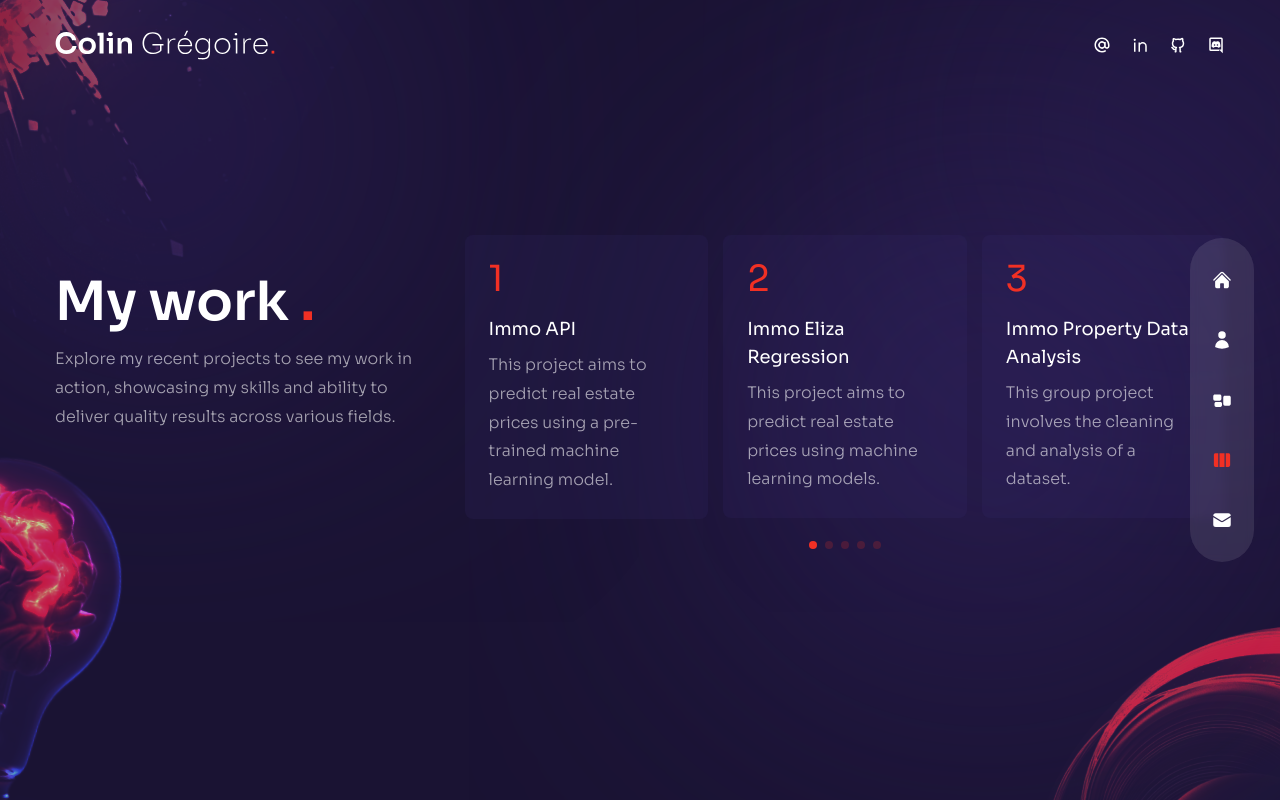
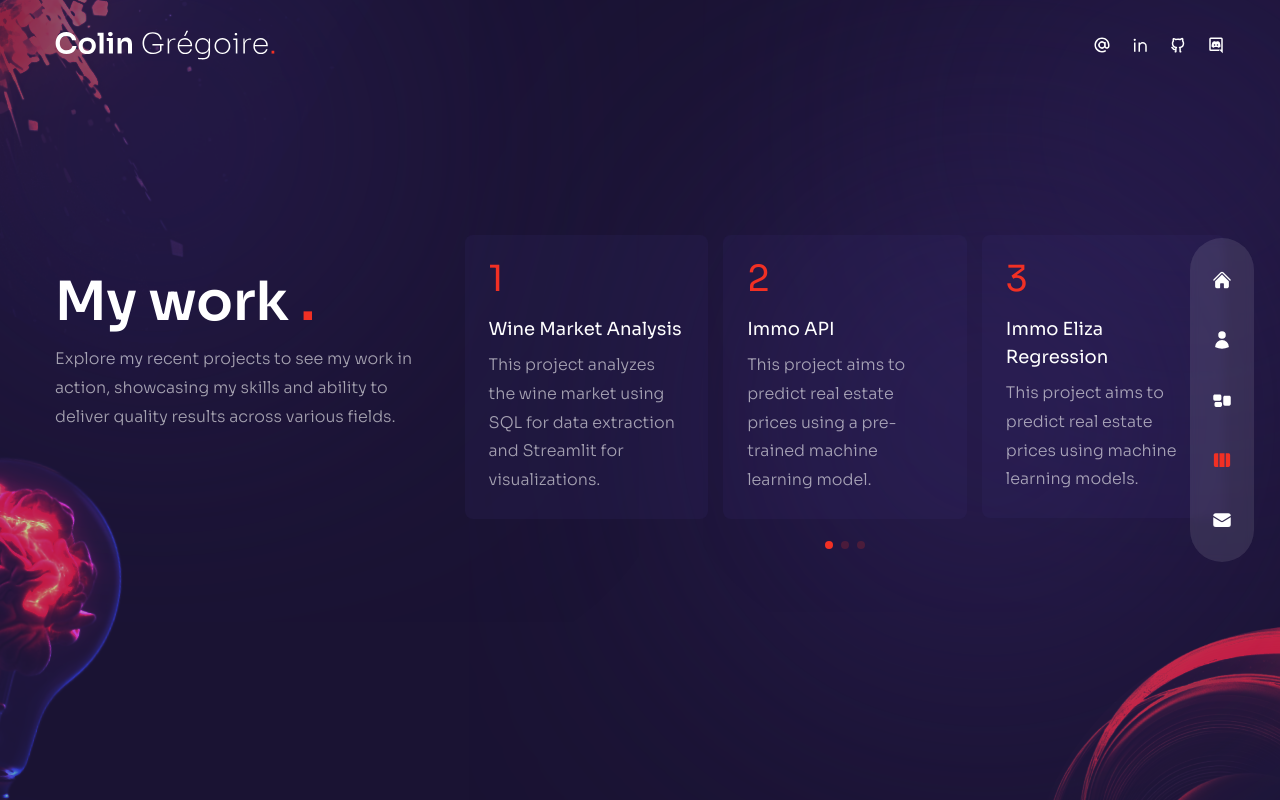
Before and after one commit to Lameuhton/atome_portfolio, a Next.js app: page /work in a window 1280 px wide. Built offline with nearby package versions, Linux system fonts and the light colour scheme.

Commit message:
added project to work section

```diff
--- a/components/WorkSlider.js
+++ b/components/WorkSlider.js
@@ -1,5 +1,11 @@
 // work data
 const workData = [
+  {
+    title: "Wine Market Analysis",
+    description:
+      "This project analyzes the wine market using SQL for data extraction and Streamlit for visualizations.",
+    github: "https://github.com/benozfirat/wine-market-analysis",
+  },
   {
     title: "Immo API",
     description:
@@ -23,24 +29,6 @@ const workData = [
     description:
       "This project is designed to scrape property information from the Immoweb website.",
     github: "https://github.com/Atome1212/Scraper_immoweb",
-  },
-  {
-    title: "NLP Text Analyzer",
-    description:
-      "A natural language processing tool for sentiment analysis and text classification.",
-    github: "https://github.com/username/nlp-text-analyzer",
-  },
-  {
-    title: "Deep Learning Model",
-    description:
-      "A state-of-the-art deep learning model for image recognition.",
-    github: "https://github.com/username/deep-learning-model",
-  },
-  {
-    title: "Predictive Analytics",
-    description:
-      "A predictive analytics tool for forecasting trends using machine learning.",
-    github: "https://github.com/username/predictive-analytics",
   },
 ];
 
```
